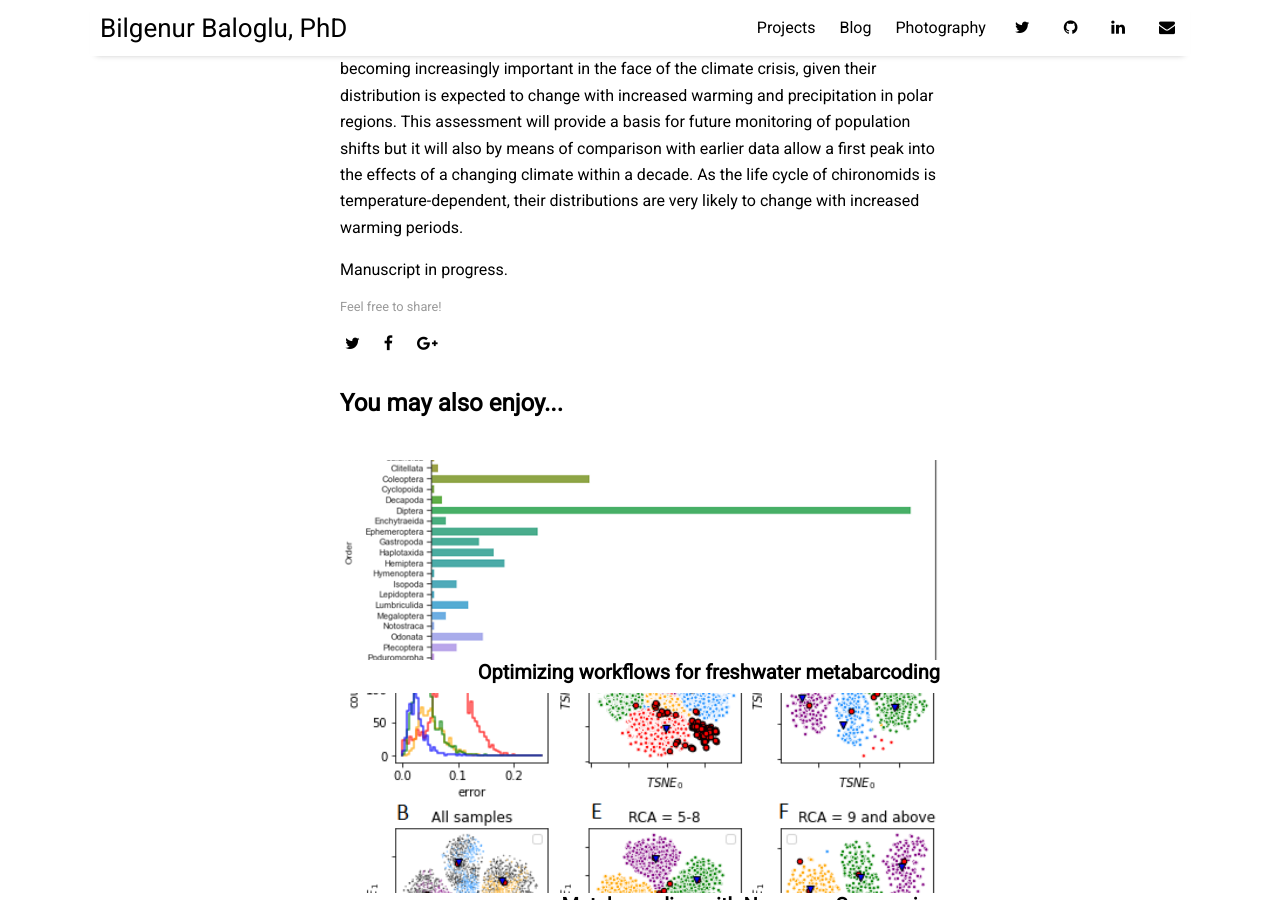
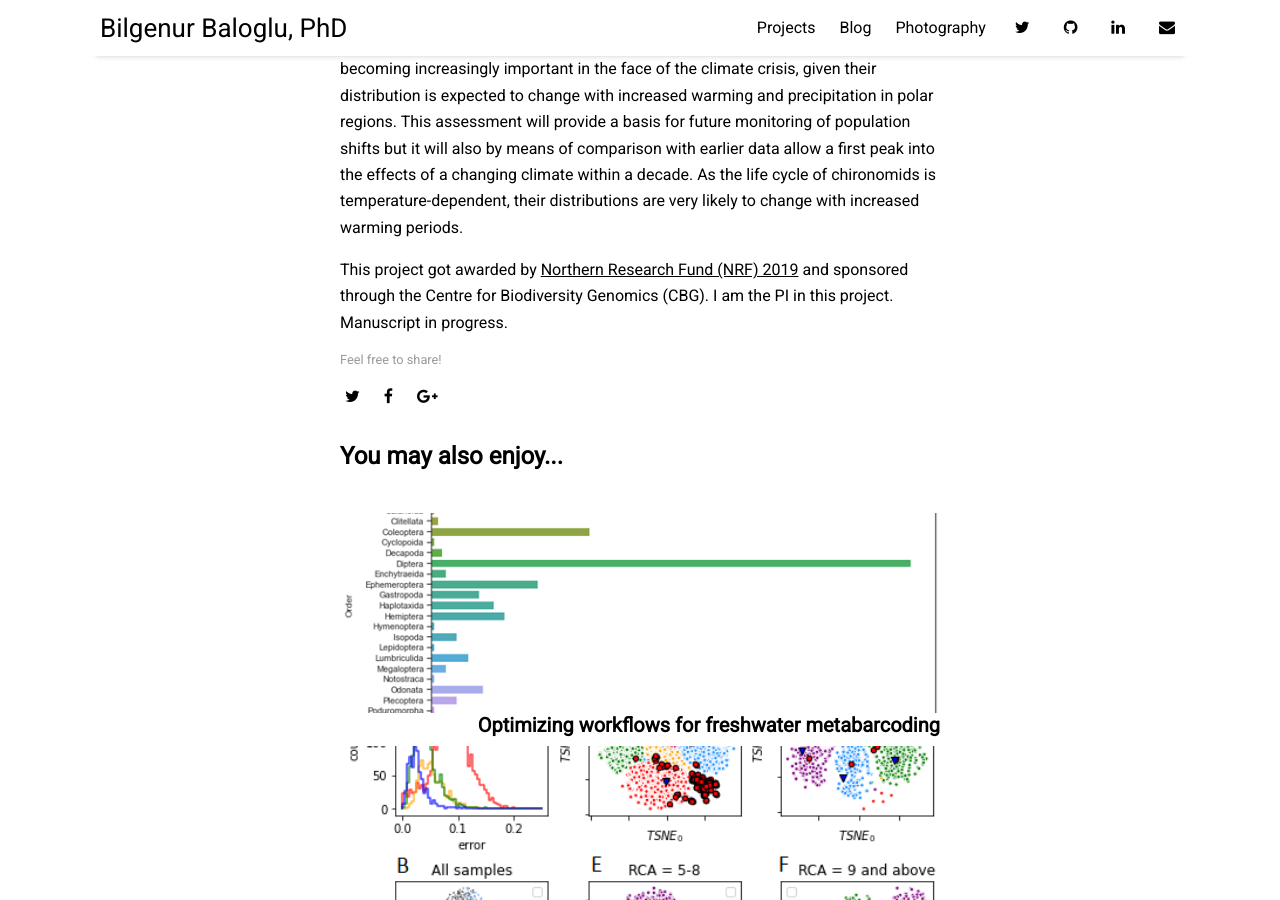
Before and after one commit to BBaloglu/bbaloglu.github.io, a Jekyll site: the page built from _posts/2020-06-10-understanding-climate-change.md, in a window 1280 px wide and 900 px high, scrolled down 889 px. Built offline with Jekyll 4.4.1, drawn with Linux system fonts in a browser that asks for light colours; nearby versions of some CDN libraries.

Commit message:
Update 2020-06-10-understanding-climate-change.md

```diff
--- a/_posts/2020-06-10-understanding-climate-change.md
+++ b/_posts/2020-06-10-understanding-climate-change.md
@@ -20,4 +20,4 @@ with increased warming and precipitation in polar regions. This assessment will
 allow a first peak into the effects of a changing climate within a decade. As the life cycle of chironomids is temperature-dependent, their distributions are very likely to change with increased
 warming periods.
 
-Manuscript in progress.
+This project got awarded by [Northern Research Fund (NRF) 2019](https://churchillscience.ca/researchers/funding-opportunities/) and sponsored through the Centre for Biodiversity Genomics (CBG). I am the PI in this project. Manuscript in progress.
```
